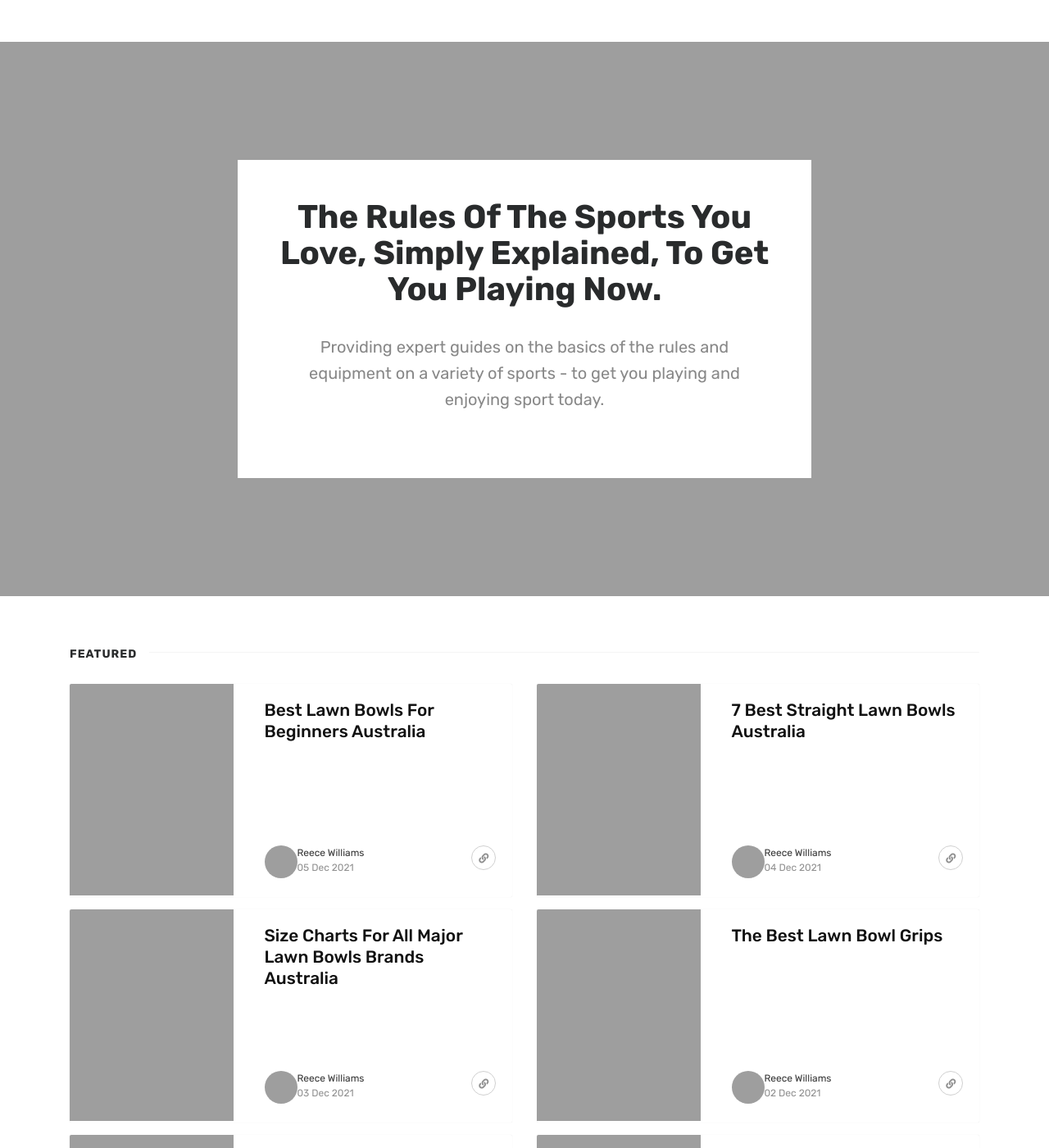
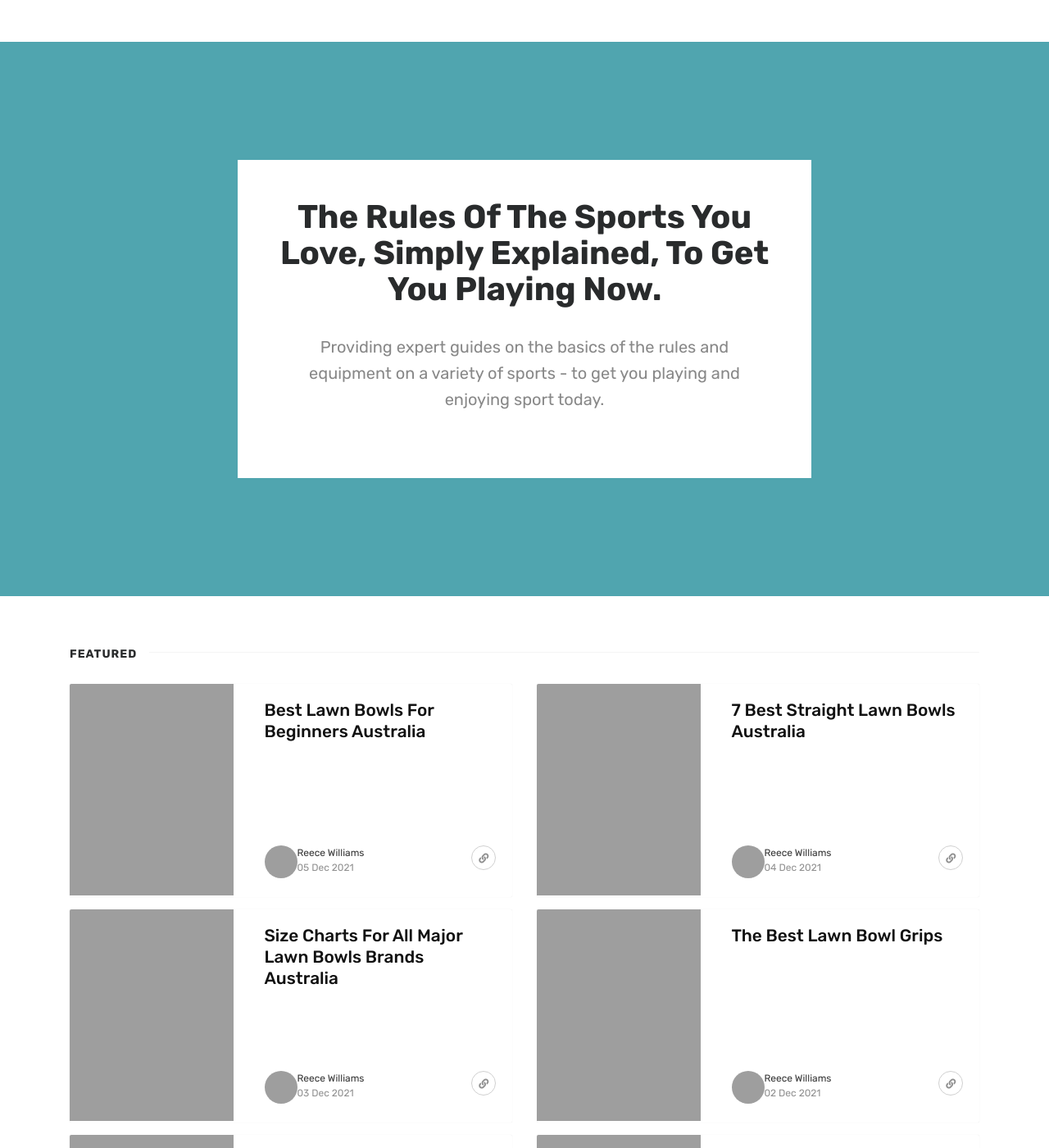
Before and after one commit to krussll/howtoplaysport, a Jekyll site: the page built from index.html, in a window 1280 px wide and 1400 px high. Shown: the whole window at 82% size. Built offline with Jekyll 4.4.1, drawn with Linux system fonts in a browser that asks for light colours; nearby versions of some CDN libraries; comment, search, counter and statistics services are not loaded; grey boxes are pictures that could not be loaded.

Commit message:
Update theme.css

```diff
--- a/assets/css/theme.css
+++ b/assets/css/theme.css
@@ -330,8 +330,7 @@ span.post-name a,span.post-read-more a:hover {
 	margin-bottom:1rem;
 }
 .intro {
-    background-image:url(../images/head-min.jpg);
-    background-size:cover;
+    background-color: #50A5AF;
     padding: 9rem 0;
     margin-top:-87px;
     margin-bottom:3.5rem;
```
